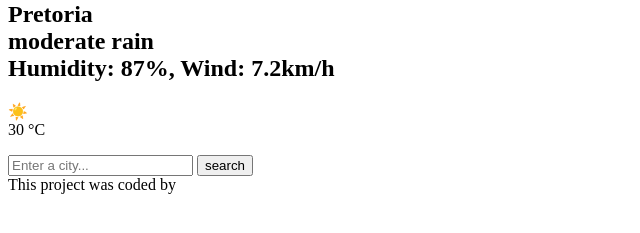
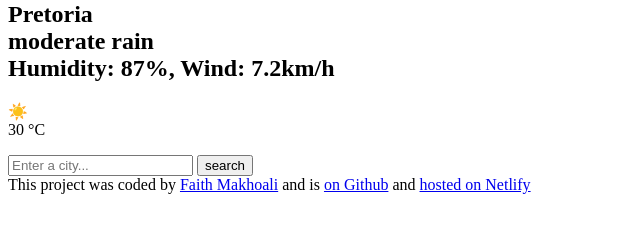
Before and after one commit to keketsomakhoali/My-Vanilla-weather-app, a plain HTML site: page index.HTML in a window 1280 px wide. Shown: the part 79-312 px from the top of the page, without its empty margins (0-640 px from the left). Drawn offline with Linux system fonts and the light colour scheme.

Commit message:
Created my footer to have links

```diff
--- a/index.HTML
+++ b/index.HTML
@@ -40,7 +40,18 @@
       <a
         href="https://www.shecodes.io/graduates/139452-ntebogeng-faith-makhoali"
         target="blank"
-      ></a>
+        >Faith Makhoali</a
+      >
+      and is
+      <a
+        href="https://github.com/faithmakhoali/My-Vanilla-weather-app"
+        target="_blank"
+        >on Github</a
+      >
+      and
+      <a href="https://frolicking-dango-5f373d.netlify.app/" target="_blank"
+        >hosted on Netlify</a
+      >
     </footer>
   </body>
 </html>
```
